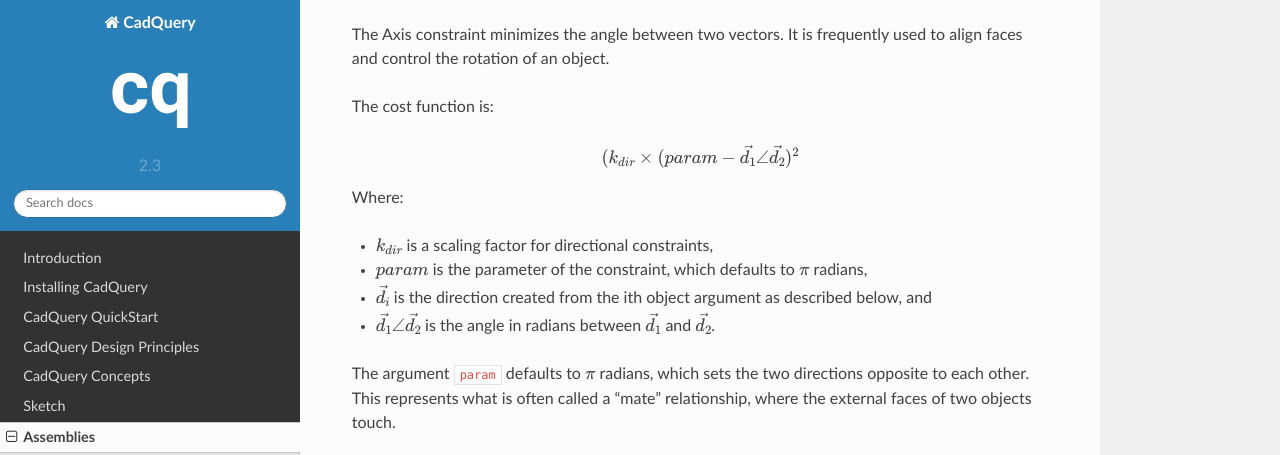
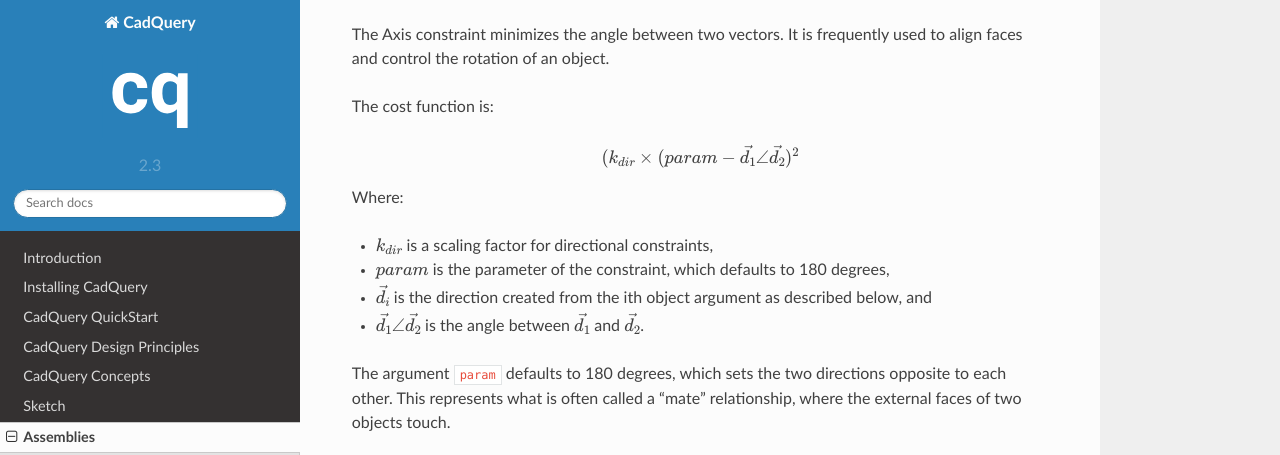
Before and after one commit to CadQuery/cadquery, a Sphinx documentation site: the page built from doc/assy.rst, in a window 1280 px wide and 900 px high, scrolled down 6292 px, cut to the strip 0-455 px from the top of the window. Built offline with Sphinx 7.4.7 and the Read the Docs theme 2.0.0, drawn with Linux system fonts in a browser that asks for light colours.

Commit message:
fix assembly example

```diff
--- a/doc/assy.rst
+++ b/doc/assy.rst
@@ -511,13 +511,13 @@ The cost function is:
 Where:
 
 - :math:`k_{ dir }` is a scaling factor for directional constraints,
-- :math:`param` is the parameter of the constraint, which defaults to :math:`\pi` radians,
+- :math:`param` is the parameter of the constraint, which defaults to 180 degrees,
 - :math:`\vec{d_i}` is the direction created from the ith object argument as described below, and
-- :math:`\vec{ d_1 } \angle \vec{ d_2 }` is the angle in radians between :math:`\vec{ d_1 }` and
+- :math:`\vec{ d_1 } \angle \vec{ d_2 }` is the angle between :math:`\vec{ d_1 }` and
   :math:`\vec{ d_2 }`.
 
 
-The argument ``param`` defaults to :math:`\pi` radians, which sets the two directions opposite
+The argument ``param`` defaults to 180 degrees, which sets the two directions opposite
 to each other. This represents what is often called a "mate" relationship, where the external faces
 of two objects touch.
 
```
